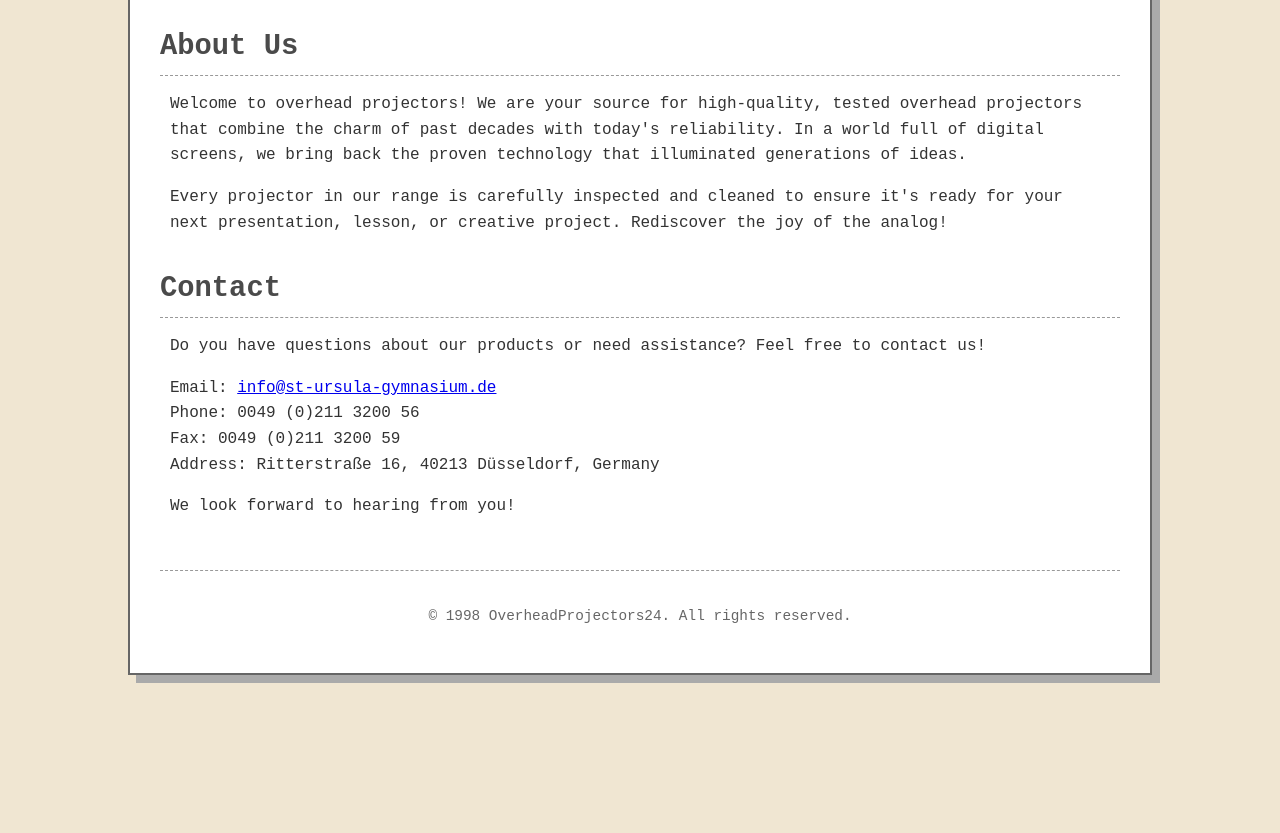
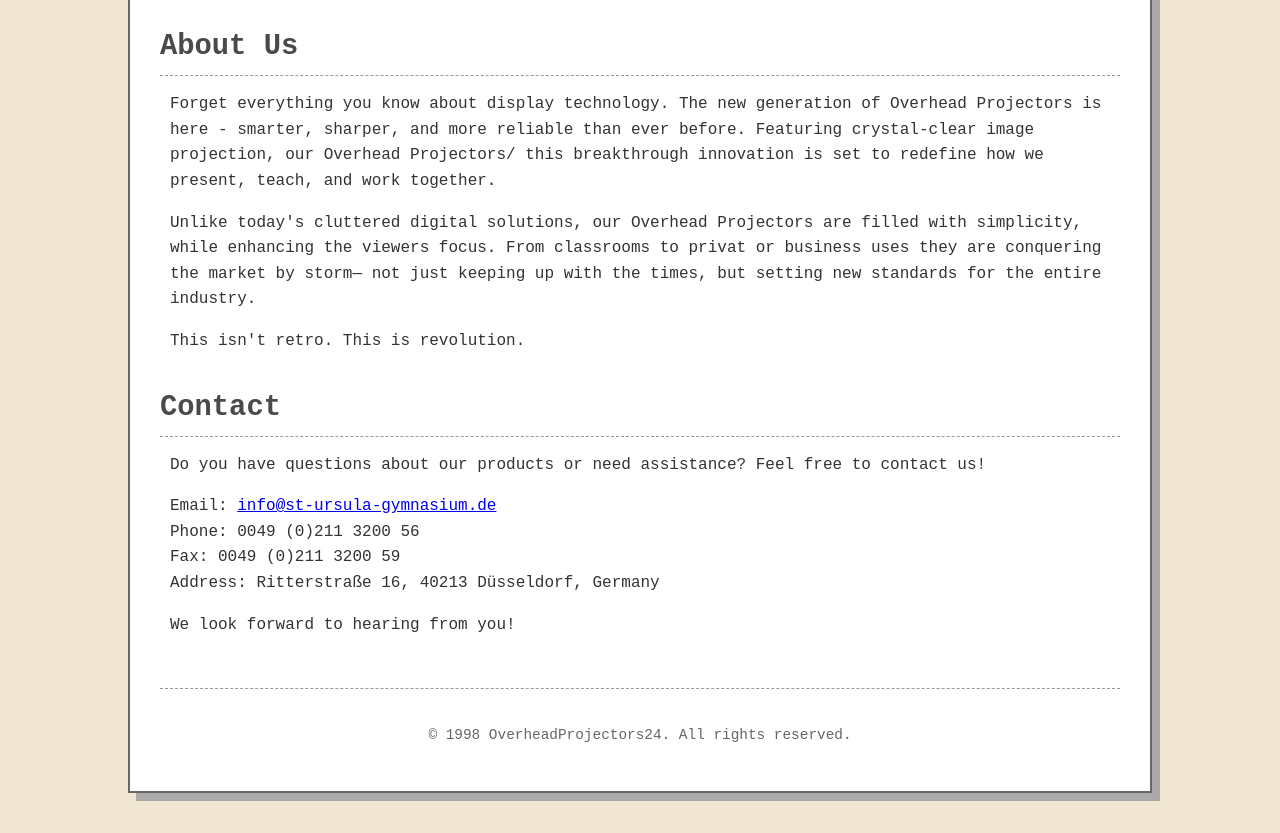
Before and after one commit to druliwho/OverheadProjectors24, a plain HTML site: page index.html in a window 1280 px wide. Shown: the part 914-1747 px from the top of the page. Before the commit the page ends 1629 px from the top, so only its background shows below. Drawn offline with Linux system fonts and the light colour scheme.

Commit message:
Update index.html

```diff
--- a/index.html
+++ b/index.html
@@ -171,8 +171,9 @@
 
         <h2 id="about-us">About Us</h2>
         <div class="section-content">
-            <p>Welcome to overhead projectors! We are your source for high-quality, tested overhead projectors that combine the charm of past decades with today's reliability. In a world full of digital screens, we bring back the proven technology that illuminated generations of ideas.</p>
-            <p>Every projector in our range is carefully inspected and cleaned to ensure it's ready for your next presentation, lesson, or creative project. Rediscover the joy of the analog!</p>
+            <p>Forget everything you know about display technology. The new generation of Overhead Projectors is here - smarter, sharper, and more reliable than ever before. Featuring crystal-clear image projection, our Overhead Projectors/ this breakthrough innovation is set to redefine how we present, teach, and work together.</p>
+            <p>Unlike today's cluttered digital solutions, our Overhead Projectors are filled with simplicity, while enhancing the viewers focus. From classrooms to privat or business uses they are conquering the market by storm— not just keeping up with the times, but setting new standards for the entire industry.</p>
+            <p>This isn't retro. This is revolution.</p>
         </div>
 
         <h2 id="contact">Contact</h2>
```
